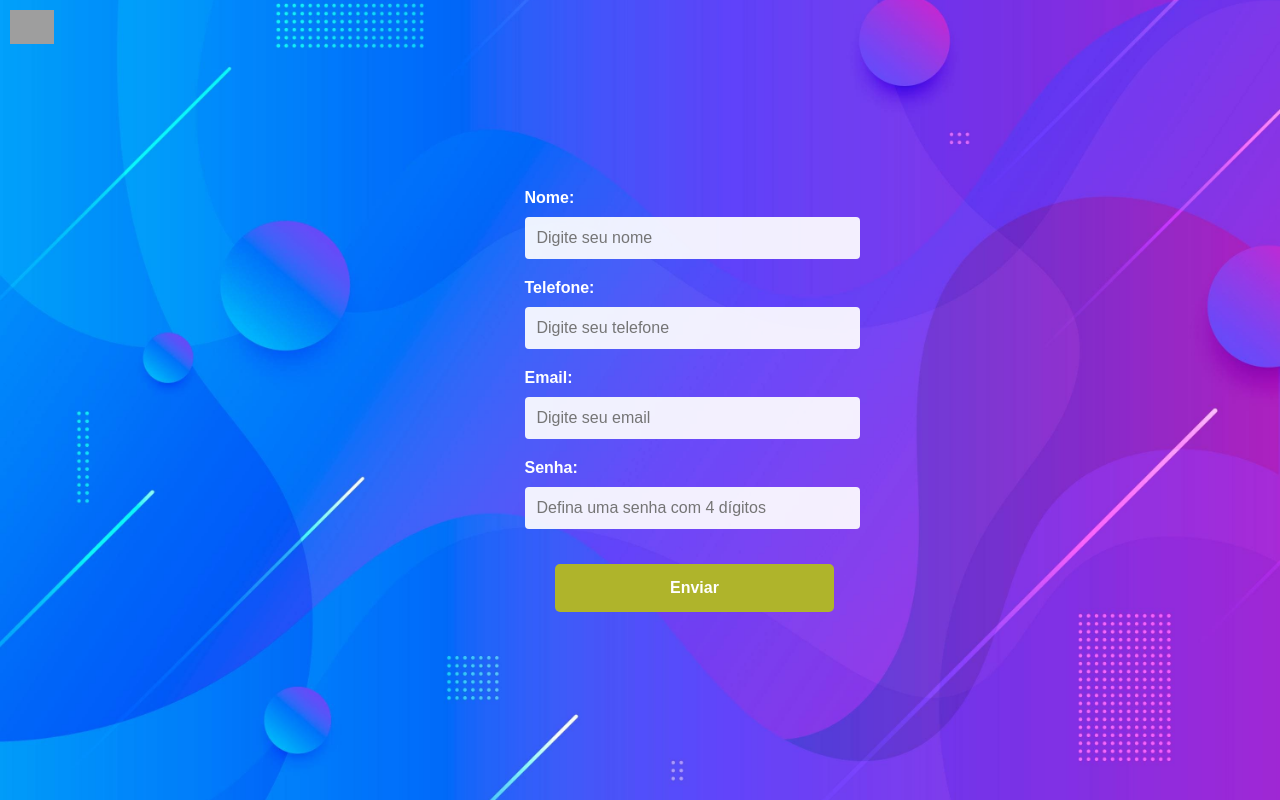
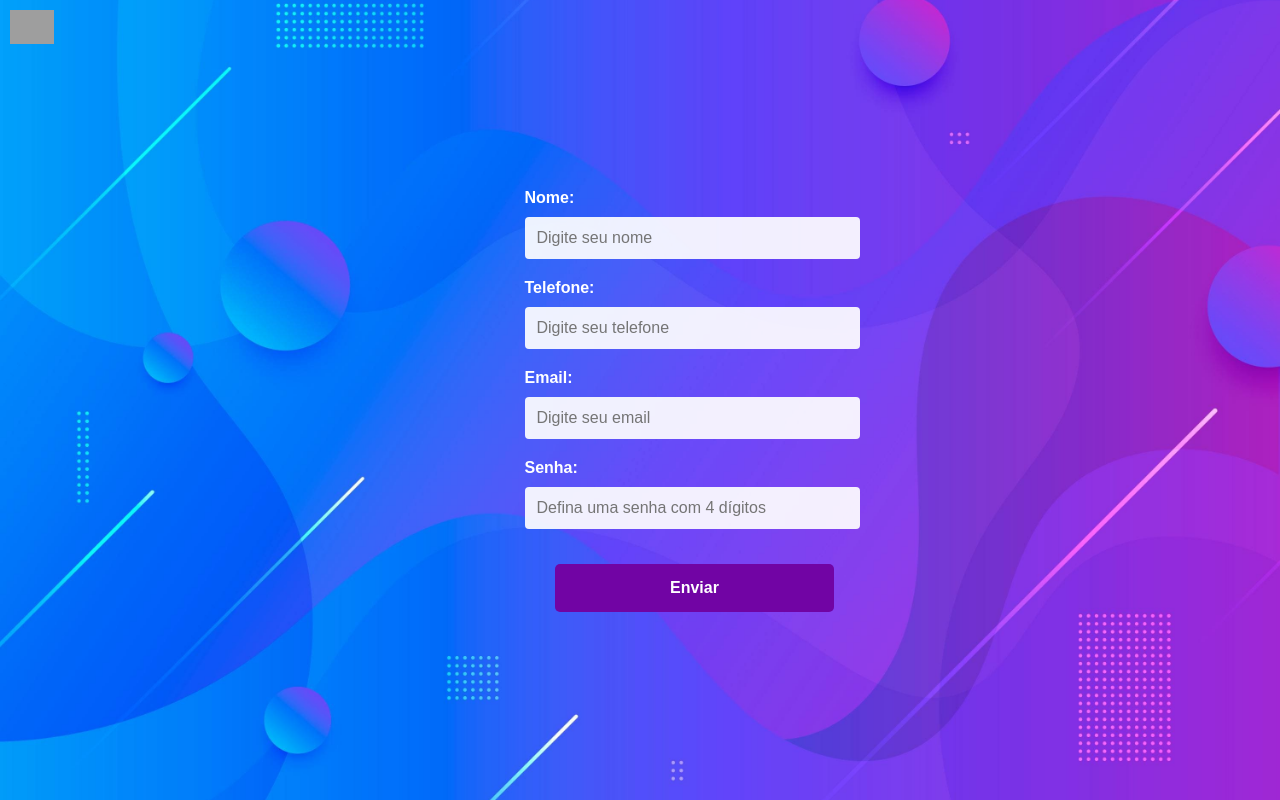
Before and after one commit to LuciFranco10/LuciFranco10.github.io, a website with bundled scripts: page html/form.html in a window 1280 px wide. Built offline with nearby package versions, Linux system fonts and the light colour scheme; grey boxes are pictures that could not be loaded.

Commit message:
botão do form

```diff
--- a/css/form.css
+++ b/css/form.css
@@ -46,7 +46,7 @@ input[type="email"] {
 input[type="submit"] {
     display: flex;
     width: 90%;
-    background-color: #AFB42B;
+    background-color: #7104a4;
     color: white;
     border: none;
     padding: 15px;
```
